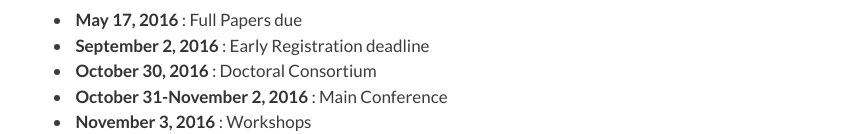
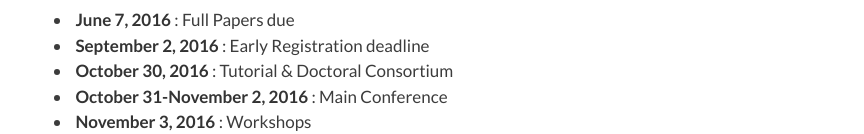
Before and after one commit to utir/hcomp16, a plain HTML site: page index.html in a window 1280 px wide. Shown: the part 1418-1552 px from the top of the page, without its empty margins (62-926 px from the left). Drawn offline with Linux system fonts and the light colour scheme.

Commit message:
deadline extension in two places!

```diff
--- a/index.html
+++ b/index.html
@@ -156,11 +156,11 @@
                         </ul>
                         <ul class="lead">
                             <li>
-                                <mark>May 17, 2016</mark>: Full Papers due</li>
+                                <mark>June 7, 2016</mark>: Full Papers due</li>
                             <li>
                                 <mark>September 2, 2016</mark>: Early Registration deadline</li>
                             <li>
-                                <mark>October 30, 2016</mark>: Doctoral Consortium</li>
+                                <mark>October 30, 2016</mark>: Tutorial & Doctoral Consortium</li>
                             <li>
                                 <mark>October 31-November 2, 2016</mark>: Main Conference</li>
                             <li>
```
